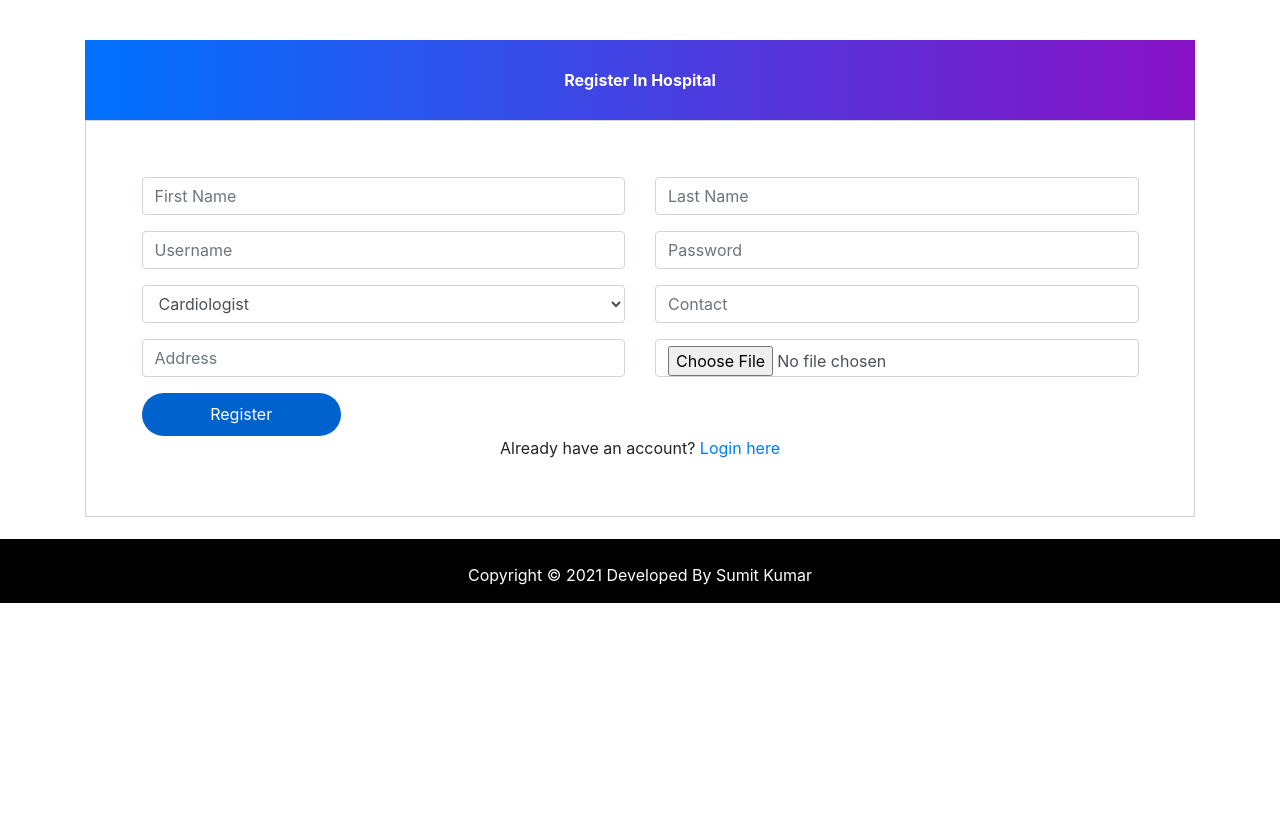
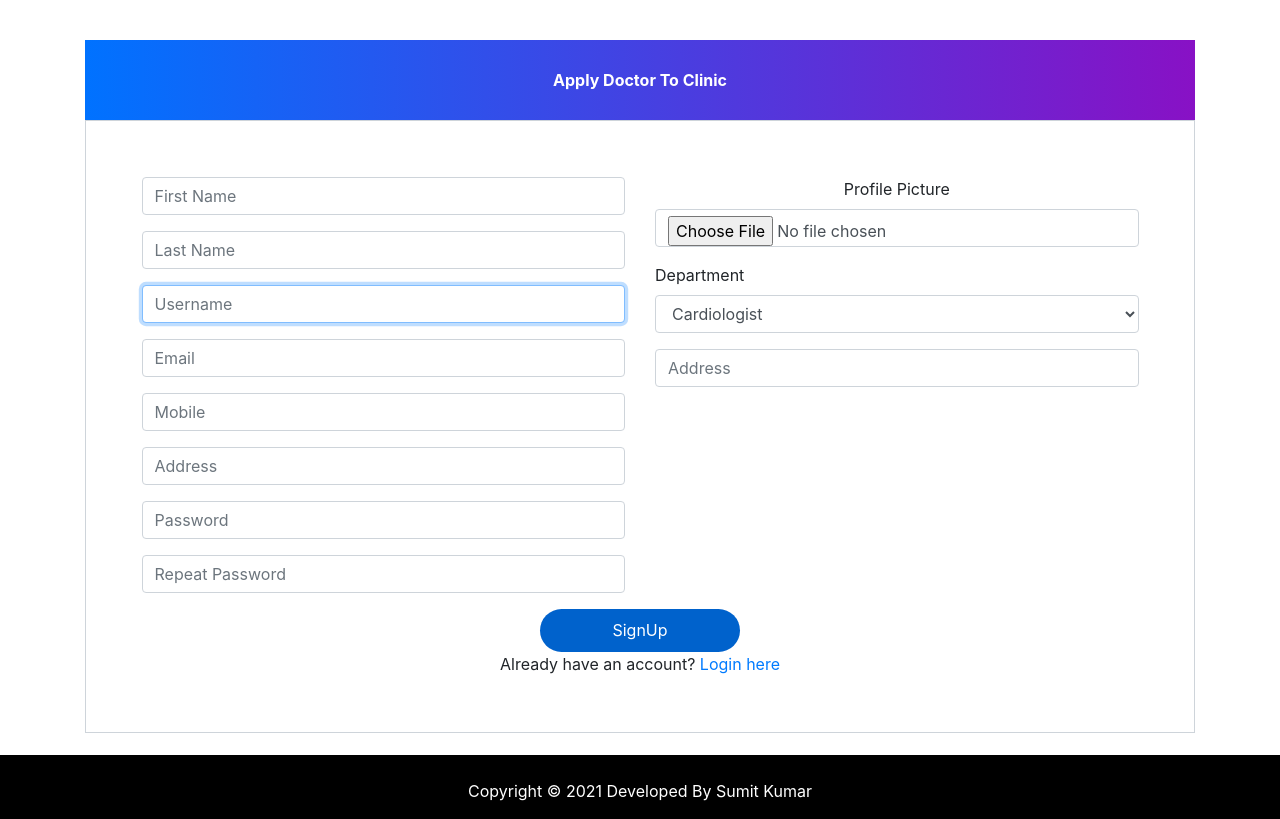
Before and after one commit to DJERLO/patient-information-management-system, a Django app: page /doctorsignup in a window 1280 px wide. Shown: the part 56-875 px from the top of the page. Before the commit the page ends 659 px from the top, so only its background shows below. Run offline with Django 3.2, Linux system fonts and the light colour scheme; some libraries are stand-ins or nearby versions.

Commit message:
Changed: Doctor Signup/Admin_Add_Doctor

```diff
--- a/hospital/forms.py
+++ b/hospital/forms.py
@@ -30,10 +30,10 @@
 
 
 #for student related form
-class DoctorUserForm(forms.ModelForm):
+class DoctorUserForm(UserCreationForm):
     class Meta:
         model=User
-        fields=['first_name','last_name','username','password']
+        fields=['first_name','last_name','username', 'email', 'password1', 'password2']
         widgets = {
         'password': forms.PasswordInput()
         }
--- a/hospital/models.py
+++ b/hospital/models.py
@@ -1,6 +1,8 @@
 from django.db import models
 from django.contrib.auth.models import User
 from django.core.validators import validate_email
+
+
 
 class HospitalStaffAdmin(models.Model):
     user = models.OneToOneField(User, on_delete=models.CASCADE, primary_key=True)
@@ -46,6 +48,8 @@
     mobile = models.CharField(max_length=20,null=True)
     department= models.CharField(max_length=50,choices=departments,default='Cardiologist')
     status=models.BooleanField(default=False)
+    email = models.EmailField(validators=[validate_email], blank=False, null=False)
+
     @property
     def get_name(self):
         return self.user.first_name+" "+self.user.last_name
@@ -55,6 +59,7 @@
     def __str__(self):
         return "{} ({})".format(self.user.first_name,self.department)
 
+sex = [('Male','Male'), ('Female','Female')]
 
 class Patient(models.Model):
     user=models.OneToOneField(User,on_delete=models.CASCADE)
--- a/hospital/views.py
+++ b/hospital/views.py
@@ -48,7 +48,7 @@
 from django.contrib.auth import authenticate, login
 from django.shortcuts import render, redirect
 from django.contrib import messages
-from .forms import AdminLoginForm, DoctorLoginForm, PatientLoginForm, StaffAdminProfileForm, StaffAdminSignupForm
+from .forms import AdminLoginForm, DoctorForm, DoctorLoginForm, DoctorUserForm, PatientLoginForm, StaffAdminProfileForm, StaffAdminSignupForm
 
 def adminlogin_view(request):
     form = AdminLoginForm()
@@ -169,8 +169,46 @@
 
     return render(request, 'hospital/adminsignup.html', {'form': adminForm, 'profile_form': profile_form})
 
+def doctor_signup_view(request):
+    doctorForm = DoctorUserForm()
+    profile_form = DoctorForm()
 
-def doctor_signup_view(request):
+    if request.method == 'POST':
+        doctorForm = DoctorUserForm(request.POST)
+        profile_form = DoctorForm(request.POST, request.FILES)
+
+        if doctorForm.is_valid() and profile_form.is_valid():
+            user = doctorForm.save(commit=False)
+            user.username = doctorForm.cleaned_data['username']
+            user.set_password(doctorForm.cleaned_data['password1'])
+            user.save()
+
+            # Add user to 'DOCTOR' group
+            my_doctor_group = Group.objects.get_or_create(name='DOCTOR')
+            my_doctor_group[0].user_set.add(user)
+
+            # Create HospitalStaffAdmin instance
+            profile = profile_form.save(commit=False)
+            profile.user = user
+            profile.email = doctorForm.cleaned_data['email']
+            profile.mobile = profile_form.cleaned_data['mobile']
+            profile.profile_pic = profile_form.cleaned_data['profile_pic']
+            profile.save()
+
+            login(request, user)
+            messages.success(request, "User registered successfully!")
+            return redirect('doctorlogin')
+        else:
+            for field, errors in doctorForm.errors.items():
+                for error in errors:
+                    messages.error(request, f"{error}")
+            for field, errors in profile_form.errors.items():
+                for error in errors:
+                    messages.error(request, f"Profile {error}")
+
+    return render(request, 'hospital/doctorsignup.html', {'form': doctorForm, 'profile_form': profile_form})
+
+#def doctor_signup_view(request):
     userForm=forms.DoctorUserForm()
     doctorForm=forms.DoctorForm()
     mydict={'userForm':userForm,'doctorForm':doctorForm}
@@ -350,27 +388,34 @@
 @login_required(login_url='adminlogin')
 @user_passes_test(is_admin)
 def admin_add_doctor_view(request):
-    userForm=forms.DoctorUserForm()
-    doctorForm=forms.DoctorForm()
-    mydict={'userForm':userForm,'doctorForm':doctorForm}
+    doctorForm=forms.DoctorUserForm()
+    profile_form=forms.DoctorForm()
+    mydict={'doctorForm':doctorForm,'profile_form':profile_form}
+
     if request.method=='POST':
-        userForm=forms.DoctorUserForm(request.POST)
-        doctorForm=forms.DoctorForm(request.POST, request.FILES)
-        if userForm.is_valid() and doctorForm.is_valid():
-            user=userForm.save()
-            user.set_password(user.password)
+        doctorForm=forms.DoctorUserForm(request.POST)
+        profile_form=forms.DoctorForm(request.POST, request.FILES)
+        if doctorForm.is_valid() and profile_form.is_valid():
+            user=doctorForm.save()
+            user.username = doctorForm.cleaned_data['username']
+            user.set_password(doctorForm.cleaned_data['password1'])
             user.save()
 
-            doctor=doctorForm.save(commit=False)
-            doctor.user=user
-            doctor.status=True
-            doctor.save()
+            profile=profile_form.save(commit=False)
+            profile.user=user
+            profile.status=True
+            profile.email = doctorForm.cleaned_data['email']
+            profile.mobile = profile_form.cleaned_data['mobile']
+            profile.profile_pic = profile_form.cleaned_data['profile_pic']
+            profile.save()
 
             my_doctor_group = Group.objects.get_or_create(name='DOCTOR')
             my_doctor_group[0].user_set.add(user)
 
+
         return HttpResponseRedirect('admin-view-doctor')
     return render(request,'hospital/admin_add_doctor.html',context=mydict)
+
 
 
 
--- a/templates/hospital/doctorsignup.html
+++ b/templates/hospital/doctorsignup.html
@@ -6,7 +6,7 @@
 <head>
   <meta charset="utf-8">
   <meta name="viewport" content="width=device-width, initial-scale=1, shrink-to-fit=no">
-  <title>HMS - Django</title>
+  <title>PIMS - Apply Doctor</title>
   <style type="text/css">
     body {
       color: #aa082e;
@@ -58,58 +58,102 @@
   <br>
   <br>
 
-
-
-
-  <!--- signup page for doctor by admin(sumit)  ---------->
   <form method="post" enctype="multipart/form-data">
     {% csrf_token %}
     <div class="container register-form">
         <div class="form">
             <div class="note">
-          <p>Register In Hospital</p>
+                <p>Apply Doctor To Clinic</p>
             </div>
-
             <div class="form-content">
+              <!-- Add this code where you want to display alerts -->
+              <div class="alert-container">
+                {% if messages %}
+                    {% for message in messages %}
+                        <div class="alert alert-danger alert-dismissible fade show" role="alert">
+                            {{ message }}
+                            <button type="button" class="close" data-dismiss="alert" aria-label="Close">
+                                <span aria-hidden="true">&times;</span>
+                            </button>
+                        </div>
+                    {% endfor %}
+                {% endif %}
+              </div>
                 <div class="row">
                     <div class="col-md-6">
                         <div class="form-group">
-                {% render_field userForm.first_name class="form-control" placeholder="First Name" %}
+                          {% render_field form.first_name class="form-control" placeholder="First Name" %}
                         </div>
                         <div class="form-group">
-                {% render_field userForm.username class="form-control" placeholder="Username" %}
+                          {% render_field form.last_name class="form-control" placeholder="Last Name" %}
                         </div>
                         <div class="form-group">
-                {% render_field doctorForm.department class="form-control" placeholder="Department" %}
+                          {% render_field form.username class="form-control" placeholder="Username" %}
                         </div>
                         <div class="form-group">
-                {% render_field doctorForm.address class="form-control" placeholder="Address" %}
+                          {% render_field form.email class="form-control" placeholder="Email" %}
                         </div>
-
+                        <div class="form-group">
+                        {% render_field profile_form.mobile class="form-control" placeholder="Mobile" %}
+                        </div>
+                        <div class="form-group">
+                          {% render_field profile_form.address class="form-control" placeholder="Address" %}
+                        </div>
+                        <div class="form-group">
+                          {% render_field form.password1 class="form-control" placeholder="Password" %}
+                        </div>
+                        <div class="form-group">
+                          {% render_field form.password2 class="form-control" placeholder="Repeat Password" %}
+                        </div>
                     </div>
                     <div class="col-md-6">
                         <div class="form-group">
-                {% render_field userForm.last_name class="form-control" placeholder="Last Name" %}
+                          <center>
+                            <label for="{{ profile_form.profile_pic.id_for_label }}">Profile Picture</label>
+                            <img id="preview" src="#" alt="Preview" style="max-width: 100%; max-height: 9.5em; display: none;">
+                          </center>
+                          {% render_field profile_form.profile_pic class="form-control" onchange="previewImage(this)" %}
                         </div>
                         <div class="form-group">
-                {% render_field userForm.password class="form-control" placeholder="Password" %}
+                          <label for="{{ profile_form.department.id_for_label }}">Department</label>
+                          {% render_field profile_form.department class="form-control" placeholder="Department" %}
                         </div>
                         <div class="form-group">
-                {% render_field doctorForm.mobile class="form-control"  placeholder="Contact" %}
+                          {% render_field profile_form.address class="form-control" placeholder="Address" %}
                         </div>
-              <div class="form-group">
-                {% render_field doctorForm.profile_pic required="required" class="form-control" placeholder="Profile Picture" %}
+                    </div>
+                </div>
+
+
+
+                    <center><button type="submit" class="btnSubmit">SignUp</button></center>
+                    <div class="text-center">Already have an account? <a href="adminlogin">Login here</a></div>
                 </div>
 
             </div>
         </div>
-          <button type="submit" class="btnSubmit">Register</button>
-          <div class="text-center">Already have an account? <a href="doctorlogin">Login here</a></div>
     </div>
-      </div>
-    </div>
+</form>
 
-  </form>
+<script>
+    function previewImage(input) {
+        var preview = document.getElementById('preview');
+        var file = input.files[0];
+        var reader = new FileReader();
+
+        reader.onloadend = function () {
+            preview.src = reader.result;
+            preview.style.display = 'block';
+        };
+
+        if (file) {
+            reader.readAsDataURL(file);
+        } else {
+            preview.src = '#';
+            preview.style.display = 'none';
+        }
+    }
+</script>
 
   {% include "hospital/footer.html" %}
 </body>
```
Also changed, not shown: templates/hospital/admin_add_doctor.html (+67 -24 lines), db.sqlite3, media/profile_pic/DoctorProfilePic/Kujou_Sara.jpg (added), media/profile_pic/DoctorProfilePic/Mon.png (added). Lines whose indentation alone changed are shown as unchanged.
